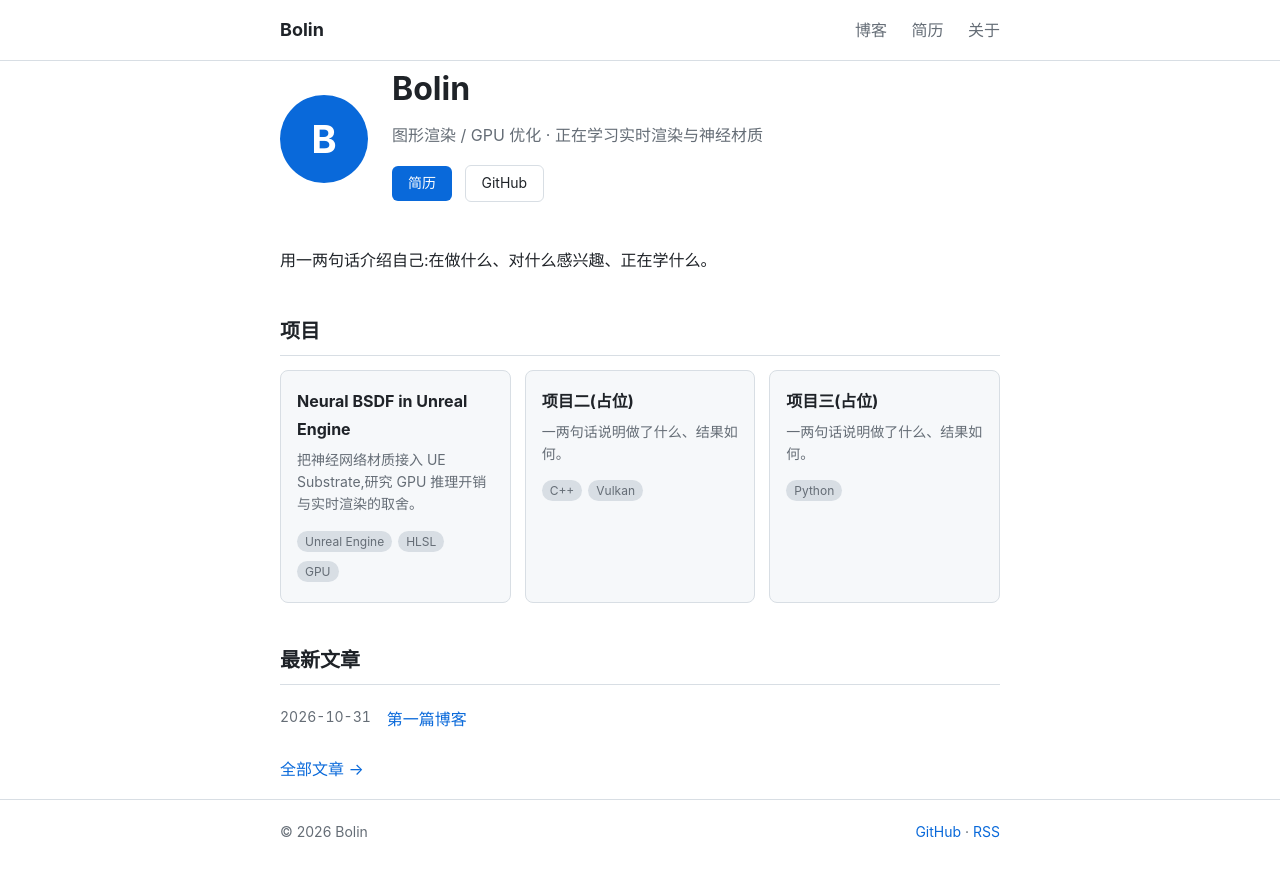
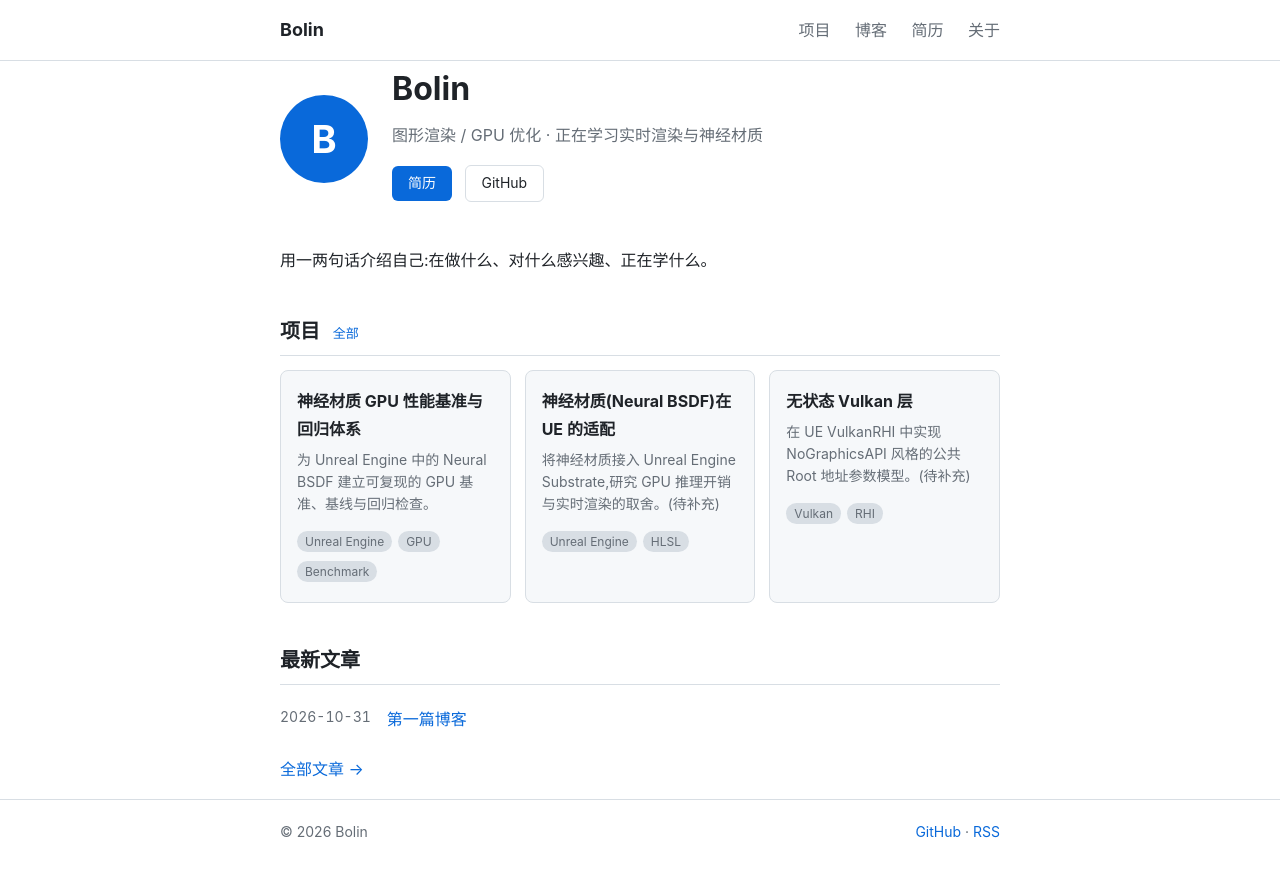
Before and after one commit to bolin12/bolin12.github.io, a Jekyll site: the page built from index.md, in a window 1280 px wide. Shown: the top 877 px of the page. Built offline with Jekyll 4.4.1, drawn with Linux system fonts in a browser that asks for light colours; our own code applies the rules of GitHub Pages for plain Markdown files.

Commit message:
Add project page and projects list; regroup resume by category with standalone AI infra entry

```diff
--- a/_config.yml
+++ b/_config.yml
@@ -14,6 +14,7 @@ minima:
   social_links:
     github: bolin12
 header_pages:
+  - projects.md
   - blog.md
   - resume.md
   - about.md
--- a/_data/projects.yml
+++ b/_data/projects.yml
@@ -1,12 +1,12 @@
-- name: Neural BSDF in Unreal Engine
-  desc: 把神经网络材质接入 UE Substrate,研究 GPU 推理开销与实时渲染的取舍。
+- name: 神经材质 GPU 性能基准与回归体系
+  desc: 为 Unreal Engine 中的 Neural BSDF 建立可复现的 GPU 基准、基线与回归检查。
+  url: /projects/neural-bsdf-perf/
+  tags: [Unreal Engine, GPU, Benchmark]
+- name: 神经材质(Neural BSDF)在 UE 的适配
+  desc: 将神经材质接入 Unreal Engine Substrate,研究 GPU 推理开销与实时渲染的取舍。(待补充)
   url: https://github.com/bolin12
-  tags: [Unreal Engine, HLSL, GPU]
-- name: 项目二(占位)
-  desc: 一两句话说明做了什么、结果如何。
+  tags: [Unreal Engine, HLSL]
+- name: 无状态 Vulkan 层
+  desc: 在 UE VulkanRHI 中实现 NoGraphicsAPI 风格的公共 Root 地址参数模型。(待补充)
   url: https://github.com/bolin12
-  tags: [C++, Vulkan]
-- name: 项目三(占位)
-  desc: 一两句话说明做了什么、结果如何。
-  url: https://github.com/bolin12
-  tags: [Python]
+  tags: [Vulkan, RHI]
--- a/_layouts/home.html
+++ b/_layouts/home.html
@@ -16,7 +16,7 @@ layout: default
 
 <div class="prose">{{ content }}</div>
 
-<h2 class="section">项目</h2>
+<h2 class="section">项目 <a class="more" href="{{ '/projects/' | relative_url }}">全部</a></h2>
 <div class="cards">
   {% for p in site.data.projects %}
   <a class="card" href="{{ p.url }}">
--- a/assets/css/style.css
+++ b/assets/css/style.css
@@ -42,3 +42,4 @@ table{border-collapse:collapse}td,th{border:1px solid var(--line);padding:6px 12
 .resume ul{margin:2px 0 6px;padding-left:20px}
 .resume li{margin:0}
 .resume .entry{margin:10px 0 2px}
+.more{font-size:13px;font-weight:400;margin-left:8px}
--- /dev/null
+++ b/projects/neural-bsdf-perf.md
@@ -0,0 +1,31 @@
+---
+layout: page
+title: 神经材质 GPU 性能基准与回归体系
+permalink: /projects/neural-bsdf-perf/
+body_class: resume
+---
+## 问题
+神经材质(Neural BSDF)接入 Unreal Engine 后,需要持续比较不同实现(Latent、QTP、Latent128、Slab 近似等)的 GPU 开销。靠手工记录单次结果,难以复现,也容易被环境波动误导。
+
+## 做了什么
+- **采集**:固定渲染环境(全屏四边形、1 盏平行光加 2 盏点光、无阴影与 GI),批量计时;同时用 nvidia-smi 采样 SM 时钟与 P-state,让降频的结果一眼可见。
+- **归档**:汇总 190 份历史基准报告,按实验分组、合并重复运行,覆盖 33 个 2048px 实验与 4 套测量协议。
+- **回归检查**:固定一次实验作为基线,容差默认 5%,超限时返回非零退出码,可直接接入 CI。
+
+## 两个发现
+1. **不同测量协议的结果不可直接比较。** 早期用 1024px 逐帧计时,同一材质约 109 ms;后期改为 2048px 批量计时后约 17 ms,差一个量级。所以比较键包含"分辨率与计时方式",只在同一协议内对比。
+2. **会话之间存在漂移。** 对照材质 OpenPBR 没有任何改动,在不同实验中的耗时却在 7.67–8.80 ms 之间波动(约 15%),来源是 GPU 时钟、驱动与温度等。只比原始毫秒数会把这种波动误判成性能变化,因此回归检查改用**相对对照材质的耗时比值**。
+
+## 验证
+- 在真实数据上:`M5m2` 实验里神经材质的原始耗时看起来快了 8.9%,但对照材质同样快了 10.5%,折算成比值仅 +1.7%,判为正常。
+- 人为把一组数据的神经材质耗时放大 15%,检查给出 +14.0% 并判定失败(退出码 1),其余材质不受影响。
+
+## 趋势
+![2048px 批量协议下各材质的 GPU 耗时](/assets/img/perf-2048.svg)
+
+图为同一协议下每次实验的耗时中位数(重复运行已合并)。其中 `R1_M1` 一处尖峰:NeuralLatent 约 38 ms、NeuralQTP 约 81 ms,而对照材质正常,说明是该配置本身让神经材质变慢,而非环境波动。(请补充:这次具体改了什么、怎么定位的)
+
+## 局限
+- 比值法假设各材质在 GPU 时钟变化时按相近比例缩放,是近似,不是严格成立。
+- 目前依赖编辑器侧的 MCP 采集,仅在单机单卡上验证。
+- (建议补:脚本整理成公开仓库后,在此放链接)
--- a/resume.md
+++ b/resume.md
@@ -12,31 +14,33 @@ body_class: resume
 <div class="entry"><span>腾讯 · 游戏引擎开发 （原文为"广州腾讯科技有限公司"，我简写了，正式投递可改回）</span><span class="when">2025.06 – 至今</span></div>
 
 **渲染特性开发**
-- 负责 Unreal Engine 渲染特性定制:调试视图、光束遮蔽、半透明阴影、灯光函数
+- Unreal Engine 渲染特性定制:调试视图、光束遮蔽、半透明阴影、灯光函数
 - 引擎插件移植与多平台画质适配 （建议补：移植了哪些插件、覆盖哪些平台）
 
-**性能与资源优化**(CPU / GPU / 内存 / 加载)
+**性能与资源优化**
 - 渲染与资源:骨骼剔除、Shader 变体清理、离线阴影压缩 （建议补数字：Shader 变体减少多少、GPU 耗时降低多少）
 - 内存与加载:HLOD 卸载、纹理降级、资源流送分帧 （建议补数字：内存降低 X MB、加载时间缩短 X%）
 - 多平台资产与材质分离,编辑器与运行时统一管理
 
-**研发工具链**
+**工具链与稳定性** （你说的"工具移植"，我改成这个名字，因为崩溃修复也归在这里，可改回）
 - 调试与统计工具:模型面数、像素开销、场景资源统计 （建议补：谁在用、节省了多少排查时间）
+- 定位并修复数值精度、资产导入、Shader 翻译、图形 API 相关崩溃;用 RenderDoc、Unreal Insights、ProfileGPU 分析渲染异常与性能瓶颈 （建议补：修复崩溃的数量或影响范围）
 
-**引擎稳定性**
-- 定位并修复数值精度、资产导入、Shader 翻译、图形 API 相关崩溃
-- 使用 RenderDoc、Unreal Insights、ProfileGPU 分析渲染异常与性能瓶颈 （建议补：修复崩溃的数量或影响范围）
-
-**AI 研发基建**
-- 参与建设面向 Unreal Engine 的 AI 辅助研发工作流:CodeGraph、UE Reviewer、UnrealMCP、TraceMCP、RenderTrail
-- 探索代码审查、性能分析、问题定位与自动化调试闭环
+<div class="entry"><span>AI 研发基建:CodeGraph、UE Reviewer、UnrealMCP、TraceMCP、RenderTrail （体量较大，按你的想法单开一项）</span><span class="when">（建议补：起止时间）</span></div>
+- 面向 Unreal Engine 的 AI 辅助研发工作流,覆盖代码审查、性能分析、问题定位 （建议补：你具体负责哪几个、使用规模、节省了多少时间）
+- 探索自动化调试闭环,推动 AI 在引擎研发流程中的落地
 
 <div class="entry"><span>腾讯 · 游戏引擎开发(实习)</span><span class="when">2024.03 – 2024.09</span></div>
 - 把 Overdraw 调试视图移植到手机端(UE5.0 早期不支持),用于查看特效着色层数
 - 开启移动端 VRS(可变着色率),降低着色压力
 
-## 个人项目 （我把神经材质调到最前面，因为与图形岗位最相关，可调整）
-<div class="entry"><span>神经材质(Neural BSDF)在 Unreal Engine 的适配与优化</span><span class="when">2026.06 – 至今</span></div>
+## 个人项目 （我把神经材质相关放在最前面，因为与图形岗位最相关，可调整）
+<div class="entry"><span>神经材质 GPU 性能基准与回归体系 （新增，基于你的基准脚本，详见<a href="/projects/neural-bsdf-perf/">项目页</a>）</span><span class="when">2026.10 – 至今 （按最早一份基准报告 2026-10-18 推算，请核对）</span></div>
+- 固定渲染环境并批量计时,用 nvidia-smi 采样 GPU 时钟识别降频;归档 190 份报告、33 个 2048px 实验、4 套测量协议
+- 发现并处理两类"不可比":测量协议不同(1024px 逐帧约 109 ms 与 2048px 批量约 17 ms),以及会话漂移(未改动的对照材质在 7.7–8.8 ms 间波动约 15%);回归检查改用相对对照材质的耗时比值
+- 钉基线加 5% 容差检查,超限返回非零退出码可接 CI;人为放大 15% 的数据被识别为 +14.0%
+
+<div class="entry"><span>神经材质(Neural BSDF)在 UE 的适配与优化</span><span class="when">2026.06 – 至今</span></div>
 - 将神经材质接入 UE 引擎并做性能优化 （原文只有一句，待展开。建议补：推理耗时、与 baseline 的对比、效果图、用了哪些优化手段，如 packed-fp16、tensor core 可行性评估等）
 
 <div class="entry"><span>无状态 Vulkan 层新特性</span><span class="when">2026.07 – 至今</span></div>
@@ -47,5 +51,4 @@ body_class: resume
 - **逻辑与画面层闭环**（原文偏长，我已精简，可核对）:运行时中间状态无法全量记录、日志方案需重启进程。用 Rewind 记录异常轨道终态,Checkpoint 保存关键检查点并迭代重放,windbg 记录异常流程,实现不停机的半自动 bug 排查闭环
 - **渲染层数据结构化**:渲染 bug 涉及 RDG 与 GPU 层,综合 RDG 与截帧数据,以异常区域为起点定位资源或 Shader 问题,形成渲染侧排查闭环 （原文"最终窗口异常区域作为排查起点"表述不清，我按理解改写，请核对原意；建议补：用它定位过多少个真实问题）
 
-
 （说明：原简历的“专业能力”栏已删除，工具和技术关键词已分散在各条经历里；网页版未放手机号和邮箱。以上括号内容是建议或待核对项，定稿前请逐条处理并删除括号。）
```
Also changed, not shown: other parts of resume.md (+2 -0 lines), projects.md (added, +14 -0 lines), assets/img/perf-2048.svg (added), 1 other file.
